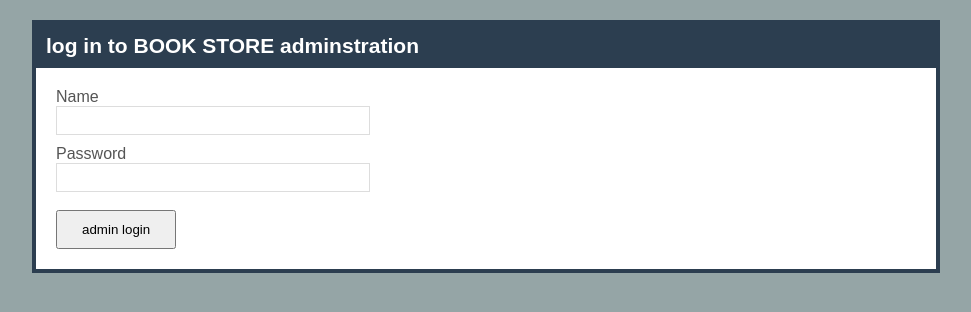
After one commit to PhyoeThantKo/book-store, a PHP site: page / in a window 1280 px wide. The commit adds this page. Shown: the top 312 px of the page, without its empty margins (154-1125 px from the left). Run offline with PHP 8.4, Linux system fonts and the light colour scheme.

Commit message:
login_func

```diff
--- a/admin/book-list.php
+++ b/admin/book-list.php
@@ -17,6 +17,7 @@
           <li><a href="logout.php">Logout</a></li>
      </ul>
 
+     <?php include("confs/auth.php") ?>
      <?php
           include("confs/config.php");
 
--- a/admin/book-new.php
+++ b/admin/book-new.php
@@ -14,6 +14,7 @@
      </style>
 </head>
 <body>
+     <?php include("confs/auth.php") ?>
      <h1> New book </h1>
 
      <ul class="menu">
--- a/admin/cat-list.php
+++ b/admin/cat-list.php
@@ -8,6 +8,7 @@
      <link rel="stylesheet" href="css/style.css">
 </head>
 <body>
+     <?php include("confs/auth.php") ?>
      <h1> Category list </h1>
 
      <ul class="menu">
--- a/admin/cat-new.php
+++ b/admin/cat-new.php
@@ -16,6 +16,7 @@
      </style>
 </head>
 <body>
+     <?php include("confs/auth.php") ?>
      <h1> New Category </h1>
 
      <ul class="menu">
--- /dev/null
+++ b/admin/index.php
@@ -0,0 +1,23 @@
+<!DOCTYPE html>
+<html lang="en">
+<head>
+     <meta charset="UTF-8">
+     <meta http-equiv="X-UA-Compatible" content="IE=edge">
+     <meta name="viewport" content="width=device-width, initial-scale=1.0">
+     <title>Log in</title>
+     <link rel="stylesheet" href="css/style.css">
+</head>
+<body>
+     <h1>log in to BOOK STORE adminstration</h1>
+     <form action="login.php" method="post">
+          <label for="name"> Name </label>
+          <input type="text" name="name" id="name">
+
+          <label for="password"> Password </label>
+          <input type="password" name="password" id="password">
+          <br><br>
+
+          <input type="submit" value="admin login">
+     </form>
+</body>
+</html>
```
Also changed, not shown: admin/confs/auth.php (+7 -0 lines), admin/login.php (+12 -0 lines), index.php (deleted).
